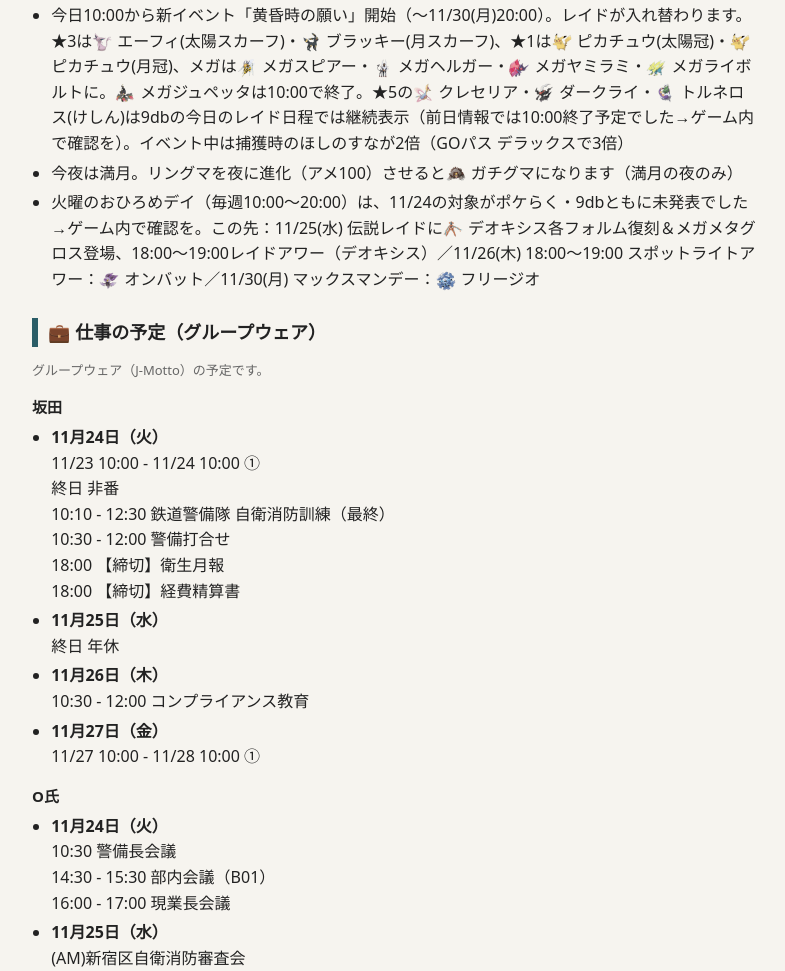
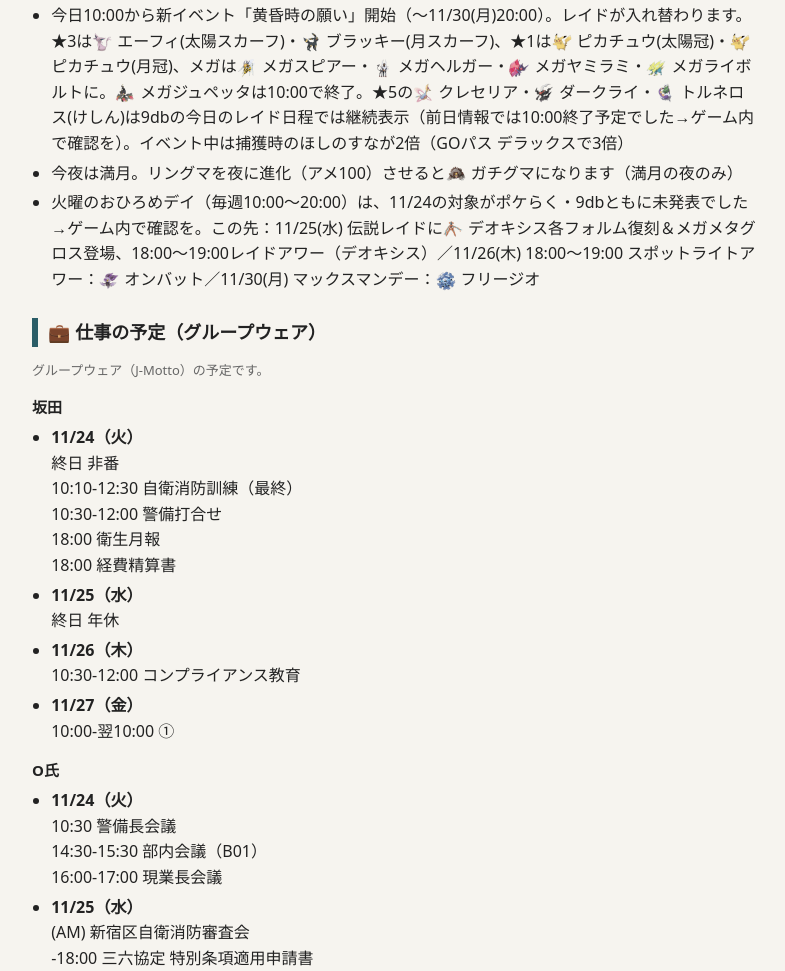
Before and after one commit to Raion1122/my-life-note, a plain HTML site: page 2026-11-24/index.html in a window 1280 px wide. Shown: the part 1829-2800 px from the top of the page, without its empty margins (244-1029 px from the left). Drawn offline with Linux system fonts and the light colour scheme.

Commit message:
2026-11-24 のページ

```diff
--- a/2026-11-24/index.html
+++ b/2026-11-24/index.html
@@ -27,7 +27,7 @@ ul{padding-left:1.2em;margin:6px 0}li{margin:4px 0;overflow-wrap:anywhere}
 .ti{display:inline-block;vertical-align:middle;width:20px;height:20px;margin:0 5px 0 0;object-fit:contain}
 a{color:var(--acc)}nav a{display:inline-block;margin:4px 12px 0 0}
 </style></head><body>
-<header><h1>11/24(火)</h1><p>朝ルーチンで作成 2026-11-24 08:41</p></header><main>
+<header><h1>11/24(火)</h1><p>朝ルーチンで作成 2026-11-24 09:33</p></header><main>
 <div class=grid>
 <div class='t none'><div class=l>🌅 自分</div><div class=b>明け</div></div>
 <div class='t none'><div class=l>☁️ 天気</div><div class=b>くもり</div><div class=s>昼過ぎ から 夕方 雨　最低 7.1℃（観測）／最高 18℃　降水 70%　東京</div></div>
@@ -71,16 +71,16 @@ a{color:var(--acc)}nav a{display:inline-block;margin:4px 12px 0 0}
 <h2>💼 仕事の予定（グループウェア）</h2>
 <p class=mut>グループウェア（J-Motto）の予定です。</p>
 <h3>坂田</h3><ul>
-<li><b>11月24日（火）</b><br>11/23 10:00 - 11/24 10:00 ①<br>終日 非番<br>10:10 - 12:30 鉄道警備隊 自衛消防訓練（最終）<br>10:30 - 12:00 警備打合せ<br>18:00 【締切】衛生月報<br>18:00 【締切】経費精算書</li>
-<li><b>11月25日（水）</b><br>終日 年休</li>
-<li><b>11月26日（木）</b><br>10:30 - 12:00 コンプライアンス教育</li>
-<li><b>11月27日（金）</b><br>11/27 10:00 - 11/28 10:00 ①</li>
+<li><b>11/24（火）</b><br>終日 非番<br>10:10-12:30 自衛消防訓練（最終）<br>10:30-12:00 警備打合せ<br>18:00 衛生月報<br>18:00 経費精算書</li>
+<li><b>11/25（水）</b><br>終日 年休</li>
+<li><b>11/26（木）</b><br>10:30-12:00 コンプライアンス教育</li>
+<li><b>11/27（金）</b><br>10:00-翌10:00 ①</li>
 </ul>
 <h3>O氏</h3><ul>
-<li><b>11月24日（火）</b><br>10:30 警備長会議<br>14:30 - 15:30 部内会議（B01）<br>16:00 - 17:00 現業長会議</li>
-<li><b>11月25日（水）</b><br>(AM)新宿区自衛消防審査会<br>- 18:00 三六協定における特別条項適用申請書</li>
-<li><b>11月26日（木）</b><br>10:30 - 12:00 コンプライアンス研修</li>
-<li><b>11月27日（金）</b><br>15:30 - 16:30 重要 新宿A（ハルク）面談（2人）<br>16:30 現業長会議（新宿エリア統括部）<br>18:30 - 20:00 部内交流会（新宿A）</li>
+<li><b>11/24（火）</b><br>10:30 警備長会議<br>14:30-15:30 部内会議（B01）<br>16:00-17:00 現業長会議</li>
+<li><b>11/25（水）</b><br>(AM) 新宿区自衛消防審査会<br>-18:00 三六協定 特別条項適用申請書</li>
+<li><b>11/26（木）</b><br>10:30-12:00 コンプライアンス研修</li>
+<li><b>11/27（金）</b><br>15:30-16:30 新宿A（ハルク）面談（2人）<br>16:30 現業長会議<br>18:30-20:00 部内交流会（新宿A）</li>
 </ul>
 <h2>書き足す</h2><p class=mut>GitHub にログインした状態で開くと、その場で書けます</p><nav><a href='https://github.com/Raion1122/my-life/edit/main/勤務メモ.md'>勤務メモ</a><a href='https://github.com/Raion1122/my-life/edit/main/家族メモ.md'>家族メモ</a><a href='https://github.com/Raion1122/my-life/edit/main/習い事メモ.md'>習い事メモ</a><a href='https://github.com/Raion1122/my-life/edit/main/予定メモ.md'>予定メモ</a><a href='https://github.com/Raion1122/my-life/edit/main/学校メモ.md'>学校メモ</a><a href='https://github.com/Raion1122/my-life/edit/main/お金メモ.md'>お金メモ</a><a href='https://github.com/Raion1122/my-life/edit/main/やること.md'>やること</a></nav>
 <h2>リンク</h2><nav><a href='../days/'>これまでの日</a><a href='https://raion1122.github.io/tv-trade-note/'>トレード記録</a><a href='https://raion1122.github.io/pokego-note/'>ポケ活ノート</a></nav>
```
Also changed, not shown: index.html (+9 -9 lines).
